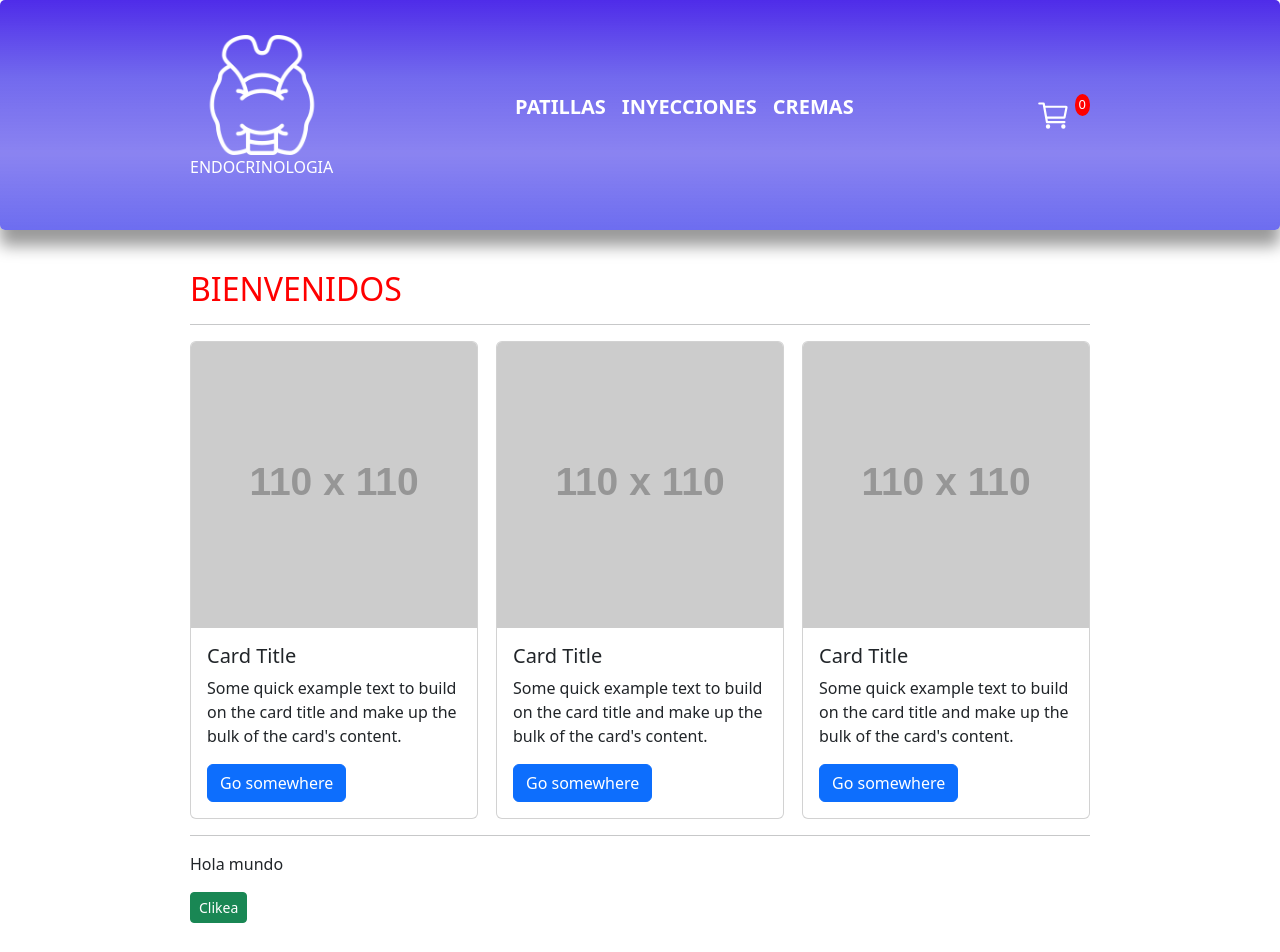
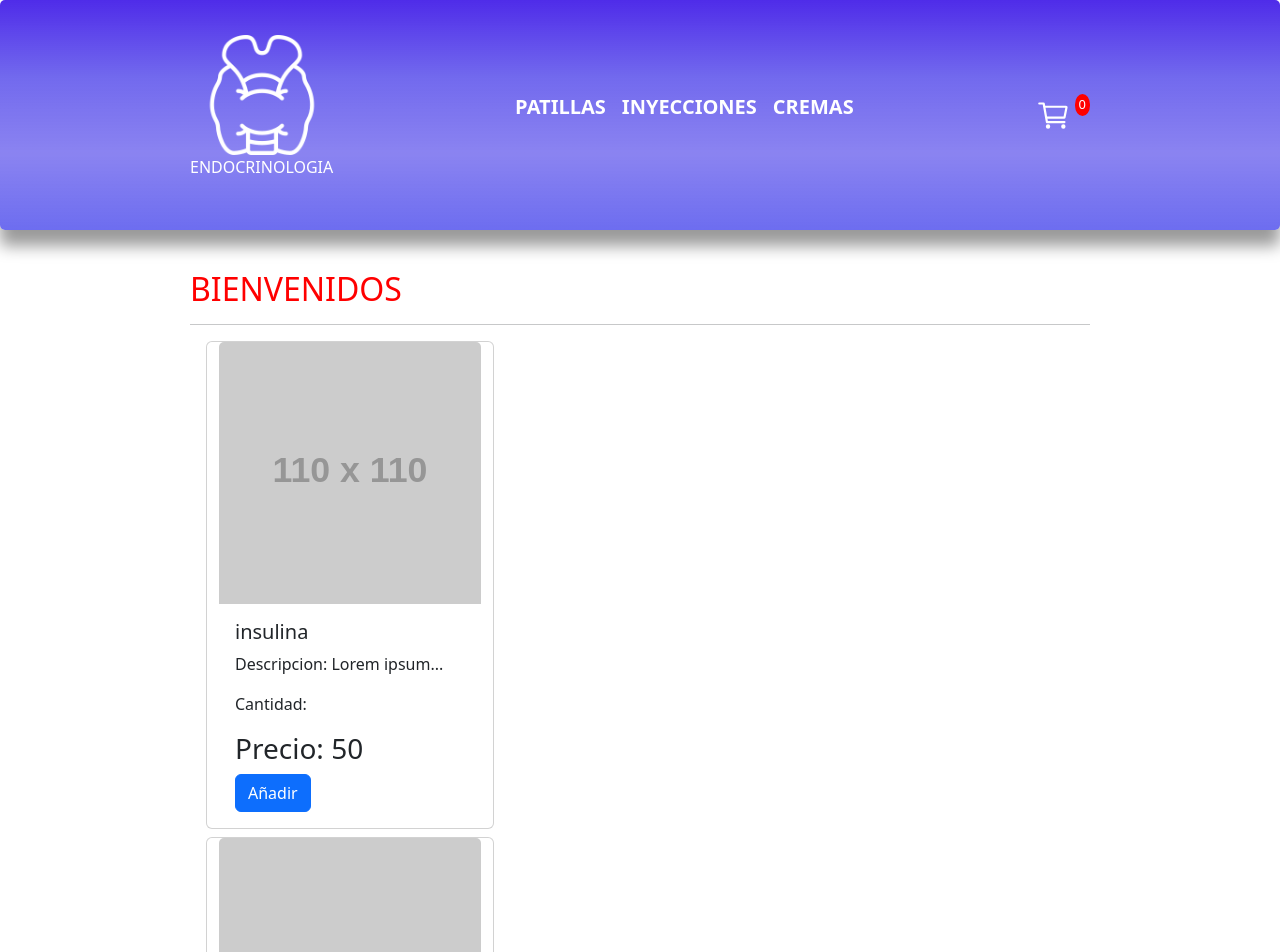
Before and after one commit to AdrianGonzalez1987/Pre-entrega-1-Rjs-AGonzalez, a React (Create React App) app: page / in a window 1280 px wide. Shown: the top 952 px of the page. Built offline with nearby package versions, Linux system fonts and the light colour scheme.

Commit message:
avence 2 de pre entrega 2

```diff
--- a/package.json
+++ b/package.json
@@ -11,6 +11,8 @@
     "react-bootstrap": "^2.7.2",
     "react-dom": "^18.2.0",
     "react-icons": "^4.8.0",
+    "react-router": "^6.9.0",
+    "react-router-dom": "^6.9.0",
     "react-scripts": "5.0.1",
     "sass": "^1.58.3",
     "web-vitals": "^2.1.4"
--- a/src/componentes/Cardbuy/CardBuy.js
+++ b/src/componentes/Cardbuy/CardBuy.js
@@ -1,21 +1,44 @@
+import { useEffect, useState } from 'react';
 import Button from 'react-bootstrap/Button';
 import Card from 'react-bootstrap/Card';
+import { pedirDatos } from '../../helpers/pedirDatos';
 
-function CardBuy() {
+
+
+const CardBuy = () => {
+
+    const [productos, setProductos] = useState([])
+    useEffect(() => {
+        pedirDatos()
+            .then((res) => {
+                setProductos(res)
+            })
+            .catch((error) => {
+                console.log(error)
+            })
+    }, [])
+
     return (
-    <div>
+    <div className = ''> {productos.map((prod) => (
+        <div key = {prod.id} className = 'd-flex row m-2'>
             <Card style={{ width: '18rem' }}>
                 <Card.Img variant="top" src='https://via.placeholder.com/110' />
                 <Card.Body>
-                <Card.Title>Card Title</Card.Title>
+                    <Card.Title>{prod.nombre}</Card.Title>
                         <Card.Text>
-                        Some quick example text to build on the card title and make up the
-                        bulk of the card's content.
+                            <p>Descripcion: {prod.descripcion}</p>
                         </Card.Text>
-                <Button variant="primary" >Go somewhere</Button>
+                        <p>Cantidad: {prod.cantidad}</p>
+                        <h3>Precio: {prod.precio}</h3>
+
+                    <Button variant="primary">Añadir</Button>
                 </Card.Body>
             </Card>
         </div>
+    ))}
+
+    </div>
+
   );
 }
 
--- a/src/componentes/ItemListContainer/ItemListContainer.js
+++ b/src/componentes/ItemListContainer/ItemListContainer.js
@@ -8,9 +8,8 @@ const ItemListContainer = ({greeting}) => {
         <div className="list_container">
             <h2 className="list_container_title">BIENVENIDOS</h2>
             <hr/>
-            <div className='d-flex justify-content-between'>
-                <CardBuy/>
-                <CardBuy/>
+
+            <div className='flex-direction-wrap m-2'>
                 <CardBuy/>
             </div>
             <hr/>
--- /dev/null
+++ b/src/data/LIST_DATA.json
@@ -0,0 +1,36 @@
+[
+
+    {
+        "id": 1,
+        "nombre": "insulina",
+        "precio": 50,
+        "img": "https://via.placeholder.com/110",
+        " cantidad": 1 ,
+        "descripcion": "Lorem ipsum..."
+    },
+    {
+        " id": 2,
+        "nombre": "menformina",
+        "precio": 100,
+        "img":"https://via.placeholder.com/110",
+        "cantidad": 1,
+        "descripcion": "Lorem ipsum..."
+    },
+    {
+        "id": 3,
+        "nombre": "reactivos",
+        " precio": 150,
+        "img":"https://via.placeholder.com/110",
+        "cantidad": 1,
+        "descripcion": "Lorem ipsum..."
+    },
+    {
+        "id": 4,
+        "nombre": "saturometro",
+        "precio": 200,
+        "img":"https://via.placeholder.com/110",
+        "cantidad": 1,
+        "descripcion": "Lorem ipsum..."
+
+    }
+]
--- /dev/null
+++ b/src/helpers/pedirDatos.js
@@ -0,0 +1,9 @@
+import LIST_DATA from '../data/LIST_DATA.json'
+
+export const pedirDatos = () => {
+    return new Promise ((resolve) => {
+        setTimeout (() => {
+            resolve(LIST_DATA)
+        }, 2500)
+    })
+}
```
Also changed, not shown: 1 other file (tests, documents, lock files or other folders). Lines whose indentation alone changed are shown as unchanged.
